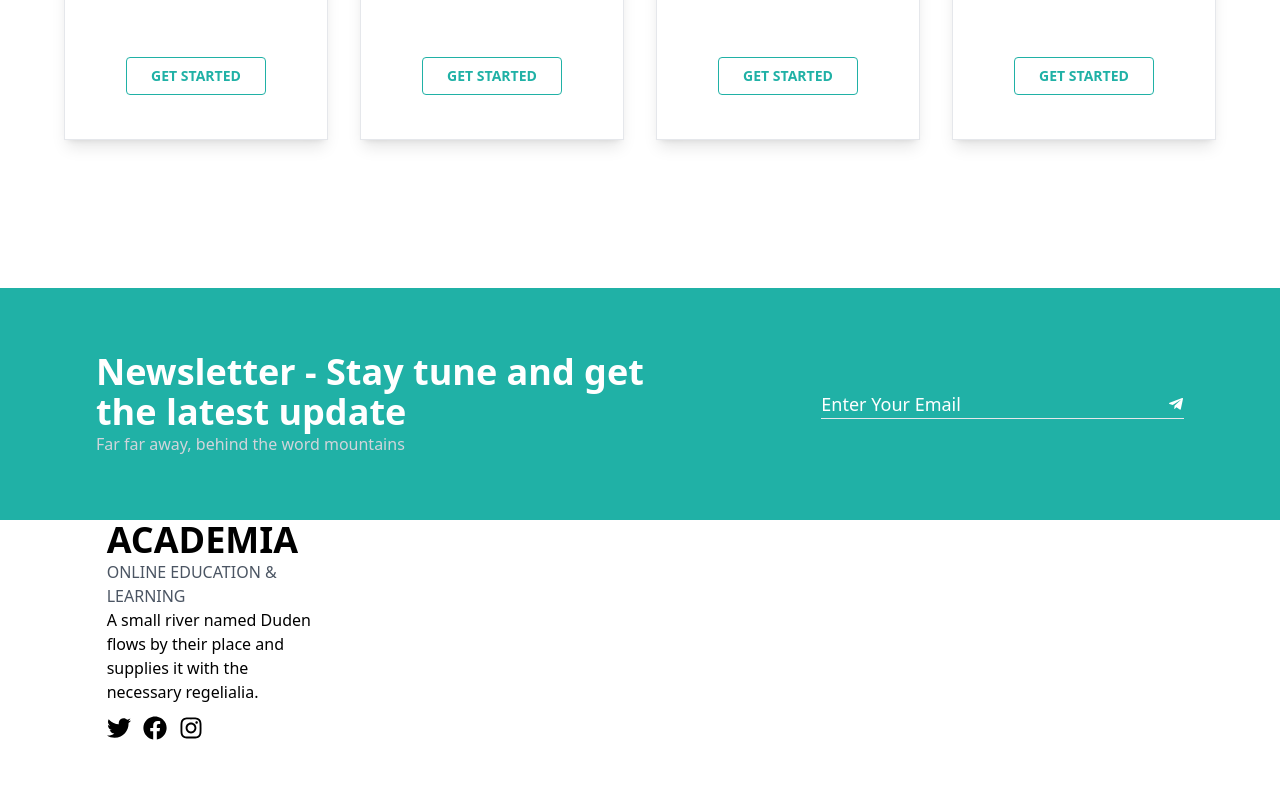
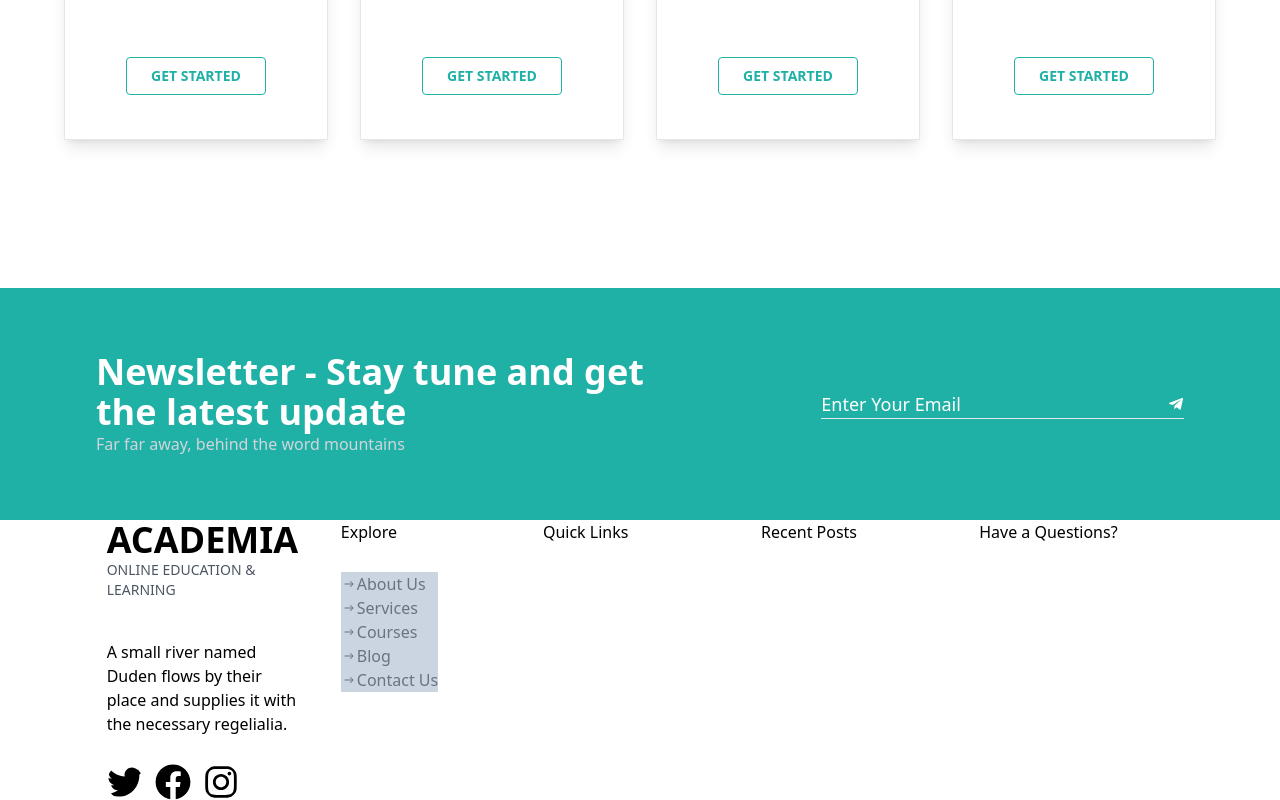
Before and after one commit to abeenkhanal/Education, a React (Vite) app: page /contact in a window 1280 px wide. Shown: the part 1312-2112 px from the top of the page. Before the commit the page ends 2052 px from the top, so only its background shows below. Built offline with nearby package versions, Linux system fonts and the light colour scheme.

Commit message:
footer edited

```diff
--- a/src/component/common/footer/footer.jsx
+++ b/src/component/common/footer/footer.jsx
@@ -2,19 +2,40 @@ import React from 'react'
 import { FaTwitter } from "react-icons/fa";
 import { FaFacebook } from "react-icons/fa";
 import { FaInstagram } from "react-icons/fa";
+import { IoIosArrowRoundForward } from "react-icons/io";
 const Footer = () => {
     return (
        <div className='bg-white w-full'>
-        <div className='w-10/12 mx-auto'>
-            <div className='w-1/5'>
+        <div className='w-10/12 mx-auto grid grid-cols-5 gap-6'>
+            <div className=''>
                 <h1 className='font-extrabold text-4xl'>ACADEMIA</h1>
-                <h3 className='font-medium text-gray-600'>ONLINE EDUCATION & LEARNING</h3>
-                <p className=''>A small river named Duden flows by their place and supplies it with the necessary regelialia.</p>
-                <div className='flex space-x-3 mt-3 '>
-                <FaTwitter className='rounded-fullcursor-pointer text-2xl hover:text-gray-500' / >
-                <FaFacebook className='rounded-fullcursor-pointer text-2xl hover:text-gray-500'/>
-                <FaInstagram className='rounded-fullcursor-pointer text-2xl hover:text-gray-500'/>
+                <h3 className=' font-medium text-sm text-gray-600'>ONLINE EDUCATION & LEARNING</h3>
+                <p className='mt-10'>A small river named Duden flows by their place and supplies it with the necessary regelialia.</p>
+                <div className='flex space-x-3 mt-7 '>
+                <FaTwitter className='  rounded-full  h-9 w-9 hover:text-gray-500 cursor-pointer text-2xl ' / >
+                <FaFacebook className=' rounded-full  h-9 w-9 hover:text-gray-500 cursor-pointer text-2xl '/>
+                <FaInstagram className=' rounded-full  h-9 w-9 hover:text-gray-500 cursor-pointer text-2xl '/>
                 </div>
+            </div>
+            <div className='ml-4'>
+                <h2>Explore</h2>
+                <ul className='mt-7 bg-slate-300 w-fit '>
+                    <li> <a href=""className='flex items-center text-gray-500 hover:text-gray-700 '><IoIosArrowRoundForward />About Us</a></li>
+                    <li> <a href=""className='flex items-center text-gray-500 hover:text-gray-700 '><IoIosArrowRoundForward />Services</a></li>
+                    <li> <a href=""className='flex items-center text-gray-500 hover:text-gray-700 '><IoIosArrowRoundForward />Courses</a></li>
+                    <li> <a href=""className='flex items-center text-gray-500 hover:text-gray-700 '><IoIosArrowRoundForward />Blog</a></li>
+                    <li> <a href=""className='flex items-center text-gray-500 hover:text-gray-700 '><IoIosArrowRoundForward />Contact Us</a></li>
+                </ul>
+            </div>
+            <div>
+            Quick Links
+
+            </div>
+            <div>
+            Recent Posts
+            </div>
+            <div>
+            Have a Questions?
             </div>
         </div>
        </div>
```
